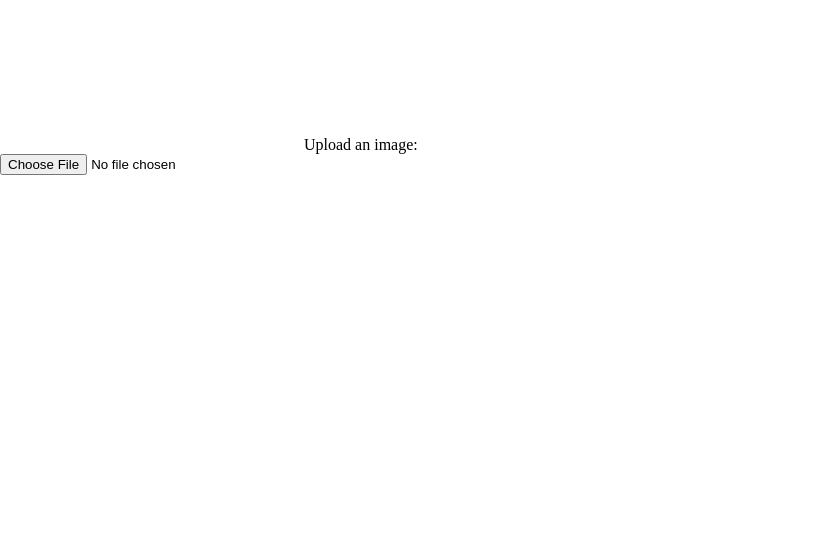
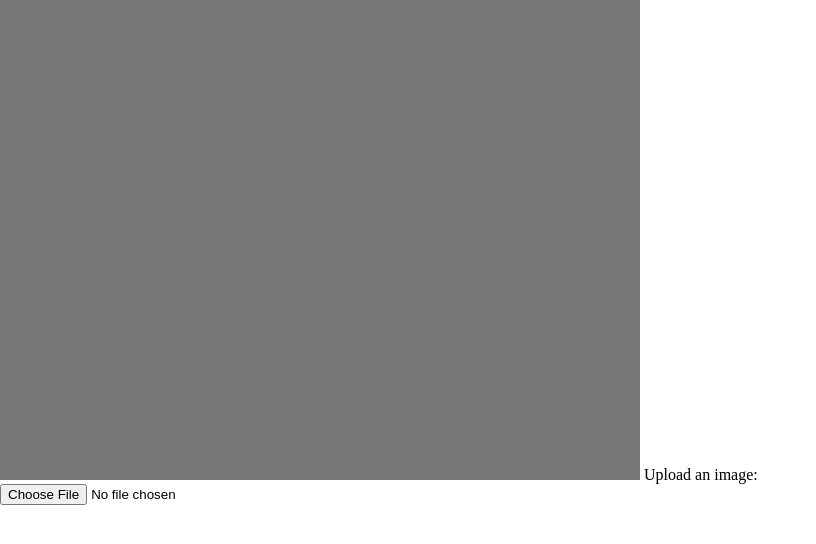
Before and after one commit to Lif3line/nodulator, a plain HTML site: page index.html in a window 1280 px wide. Shown: the whole page, without its empty margins (0-816 px from the left). Drawn offline with Linux system fonts and the light colour scheme.

Commit message:
Added CSS parameters for canvas
Minor update to README also included

```diff
--- a/style.css
+++ b/style.css
@@ -4,3 +4,9 @@ html, body {
 	width: 100%;
 	height: 100%
 }
+
+#nodeBox {
+	width: 640px;
+	height: 480px;
+	background-color: #777777;	/* Won't work on Andriod */
+}
```
Also changed, not shown: 1 other file.
